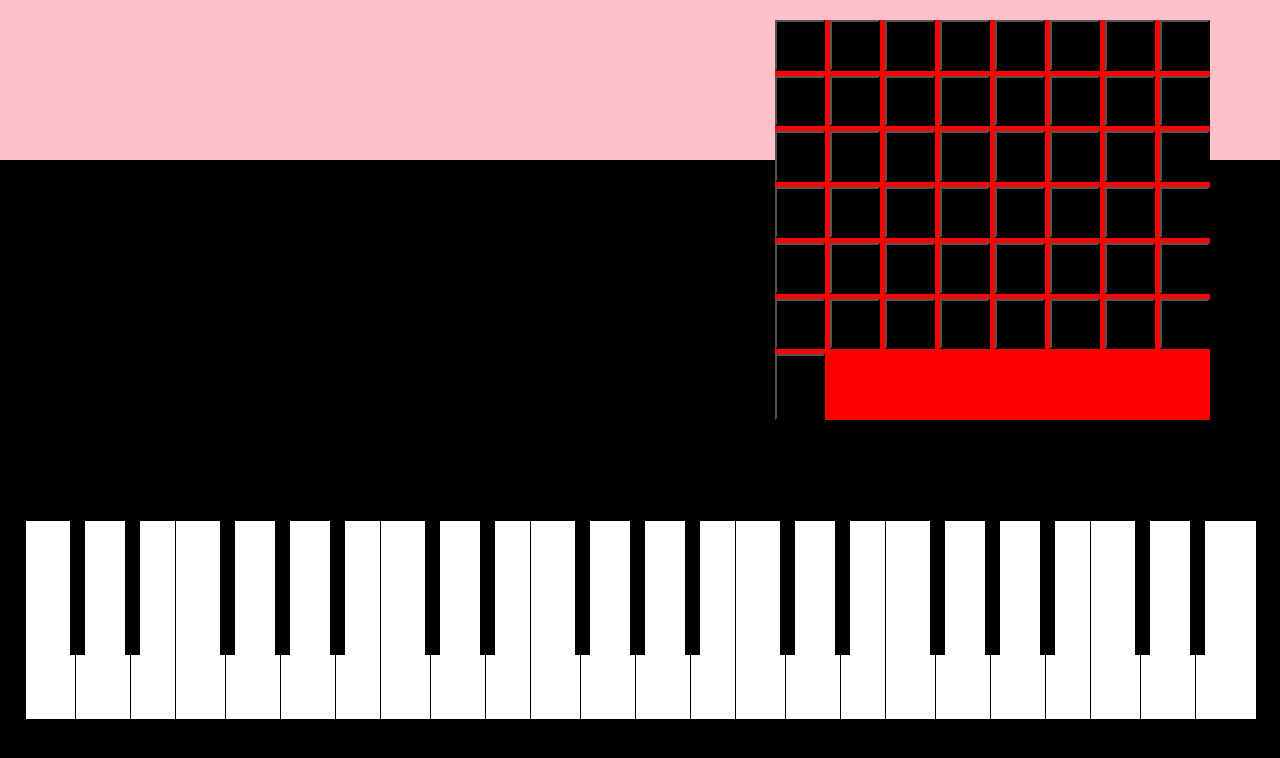
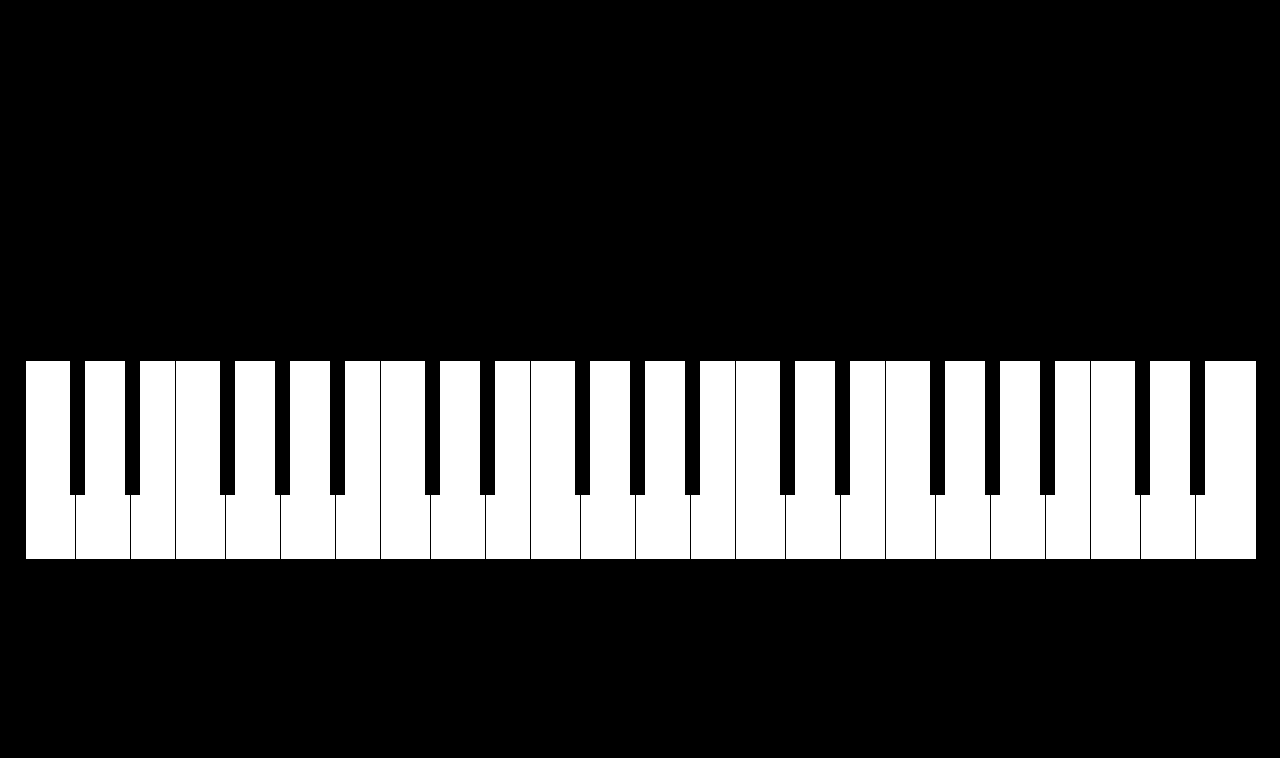
Before and after one commit to MikeOD92/Js_freak, a React (Create React App) app: page / in a window 1280 px wide. Shown: the top 758 px of the page. Built offline with nearby package versions, Linux system fonts and the light colour scheme.

Commit message:
trying to get sequencer to work not making any head way

```diff
--- a/src/App.js
+++ b/src/App.js
@@ -7,7 +7,7 @@ function App() {
   return (
     <div className="App">
       {/* <Drumpad/> */}
-      <Sequencer/>
+      {/* <Sequencer/> */}
       <div className="keyBoard">
         <Octave pitch={3}/>
         <Octave pitch={4}/>
--- a/src/components/Sequencer.js
+++ b/src/components/Sequencer.js
@@ -1,18 +1,53 @@
-import React from 'react';
-import { useState } from 'react';
-import * as Tone from "tone";
-import SequencerGrid from './SequencerGrid';
+// import React from 'react'
+// import * as Tone from "tone";
+// import { useState } from 'react';
 
-export default function Sequencer(){
+// const newGrid = () =>{
 
-    const[beat, setbeat] = useState(0);
+//         const grid = [];
 
-    return(
-        <div className='sequencer'>
+//         for (let i = 0; i < 8; i++){
+//             let column = [
+//                 { note: 'F', isActive: false },
+//                 { note: 'Eb', isActive: false },
+//                 { note: 'C', isActive: false },
+//                 { note: 'Bb', isActive: false },
+//                 { note: 'Ab', isActive: false }
+//             ];
+//             grid.push(column);
+//         }
+//         return grid
+//     }
 
-            <SequencerGrid/>
+// const octave = 4;
+
+// export default function Sequencer(){
+
+//     const [ grid, setGrid ] = useState(newGrid());
+
+//     const [isPlaying, setIsPlaying] = useState(false);
+
+//     const synth = new Tone.PolySynth().toDestination();
+
+//     function handleNoteClick(clickedColumn, clickedNote) {
+
+//         let updatedGrid = grid.map((column, columnIndex) =>
+//             column.map((cell, cellIndex) => {
+//             let cellCopy = cell;
+
+//             if (columnIndex === clickedColumn && cellIndex === clickedNote) {
+//                 cellCopy.isActive = !cell.isActive;
+//             }
+
+//             return cellCopy;
+//             })
+//         );
+
+//         //Updates the grid with the new note toggled
+//         setGrid(updatedGrid);
+//         }
 
 
-        </div>
-    )
-}
+
+
+//     }
--- a/src/components/SequencerGrid.js
+++ b/src/components/SequencerGrid.js
@@ -2,124 +2,26 @@ import React from 'react'
 import * as Tone from "tone";
 import { useState } from 'react';
 
-export default function SequencerGrid(props){
+const newGrid = () =>{
 
-    // create our synths
-    const seqSynths = (num) => {
+        const grid = [];
 
-        const sythArr = [];
+        for (let i = 0; i < 8; i++){
+            let column = [
+                { note: 'F', isActive: false },
+                { note: 'Eb', isActive: false },
+                { note: 'C', isActive: false },
+                { note: 'Bb', isActive: false },
+                { note: 'Ab', isActive: false }
+            ];
+            grid.push(column);
+        }
+        return grid
+    }
 
-        for(let i = 0; i < num; i++ ){
-            let newSynth = new Tone.Synth({ oscillator: { type: "square8" } }).toDestination();
-            sythArr.push(newSynth);
-        }
-        return sythArr;
-    }
-    // create sequencer grid
-    // take the notes and make a grid where each row is 8 of the same note
-    // each row is a diffrent note the rows array has sub arrays of 8
-    const grid = (notes) => {
+const octave = 4;
 
-        const rows = [];
-
-        for (const note of notes){
-
-            const row = [];
-
-            for( let i = 0; i < 8; i++){
-                row.push({
-                note: note,
-                isActive: 'false'
-            });
-            }
-            rows.push(row)
-        }
-        return rows;
-    };
+export default function Sequencer(props){
 
 
-    const synths = seqSynths(6);
-
-    const playgrid = grid(['F4','Eb4','C4',"Bb3",'Ab3','F3']);
-
-    let beat = 0;
-    let playing = false;
-    let started = false;
-
-
-    // this is the looping play function
-    const musicLoop = () => {
-
-        const repeat = (time) => {
-
-            playgrid.forEach((row, index) => {
-
-                let synth = synths[index];
-                let note = row[beat];
-
-                if(note.isactive){
-                    synth.triggerAttackRelease(note.note, "8n", time);
-                }
-            });
-            beat = (beat + 1) % 8;
-        };
-
-        Tone.Transport.bpm.value = 120;
-        Tone.Transport.scheduleRepeat(repeat, "8n");
-    };
-
-    const activateNote = (e) => {
-        e.preventDefault();
-
-        if(e.target.isactive === "true"){
-            e.target.isactive = "false"
-            e.target.classList.remove('activeSeqPad');
-            console.log(e.target.isactive)
-        } else{
-            e.target.isactive = "true";
-            e.target.className = "activeSeqPad";
-            console.log(e.target.isactive)
-
-        }
-
-    }
-
-    const play = (e) =>{
-        console.log('playing')
-
-        if(!started){
-            Tone.start();
-            Tone.getDestination().volume.rampTo(-10, 0.001)
-            musicLoop();
-            started = true;
-        }
-
-        if (playing) {
-            e.target.innerText = "Play";
-            Tone.Transport.stop();
-            playing = false;
-        } else {
-            e.target.innerText = "Stop";
-            Tone.Transport.start();
-            playing = true;
-        }
-    }
-    return(
-        <div className='sequencerGrid'>
-            {playgrid.map((arr)=>{
-                return(
-                    arr.map((button)=>{
-                    return(
-                        <button
-                            note={button.note}
-                            isactive={false}
-                            onClick={activateNote}
-                        />
-                        )
-                }))
-
-            })}
-            <button onClick={play}> Start </button>
-        </div>
-    )
 }
```
